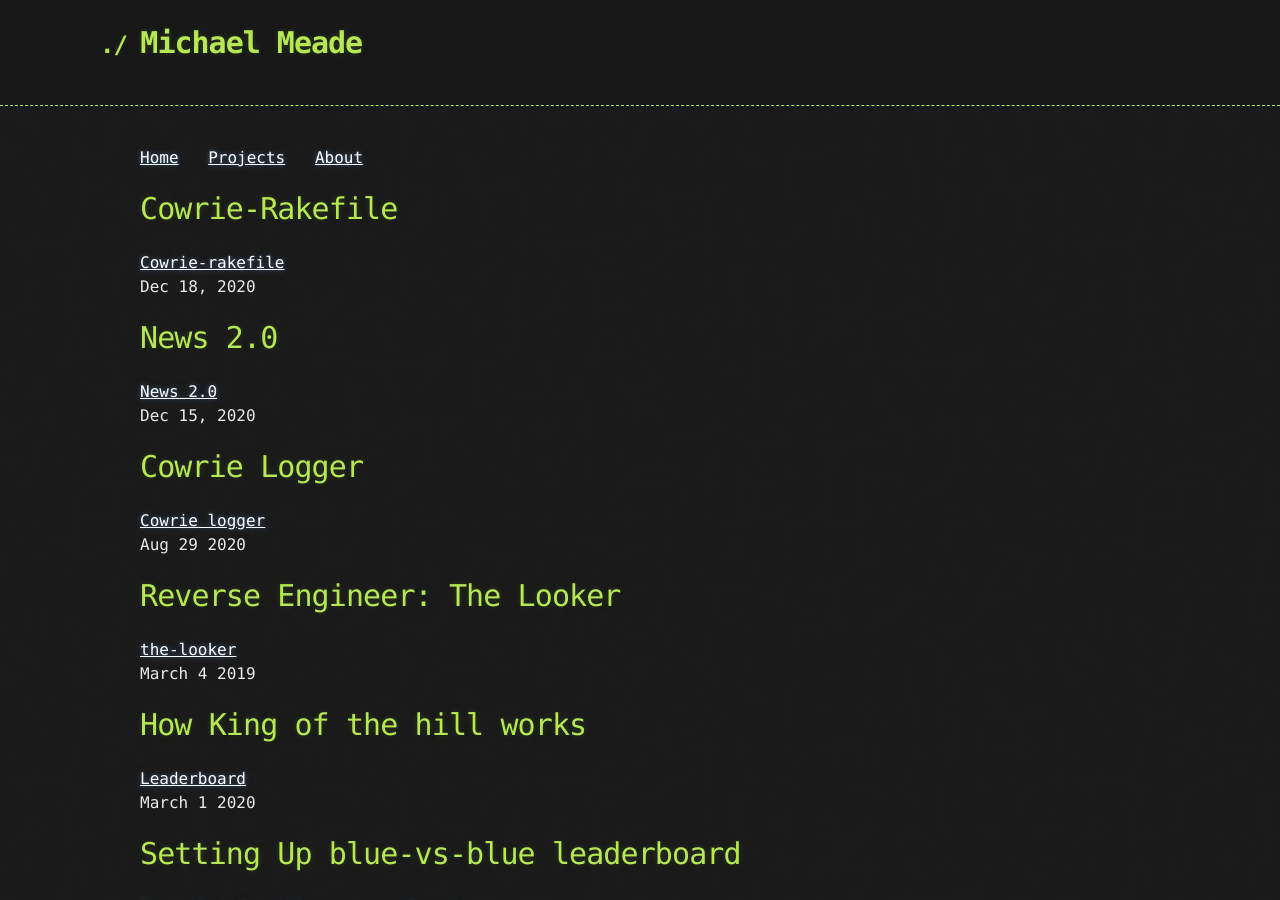
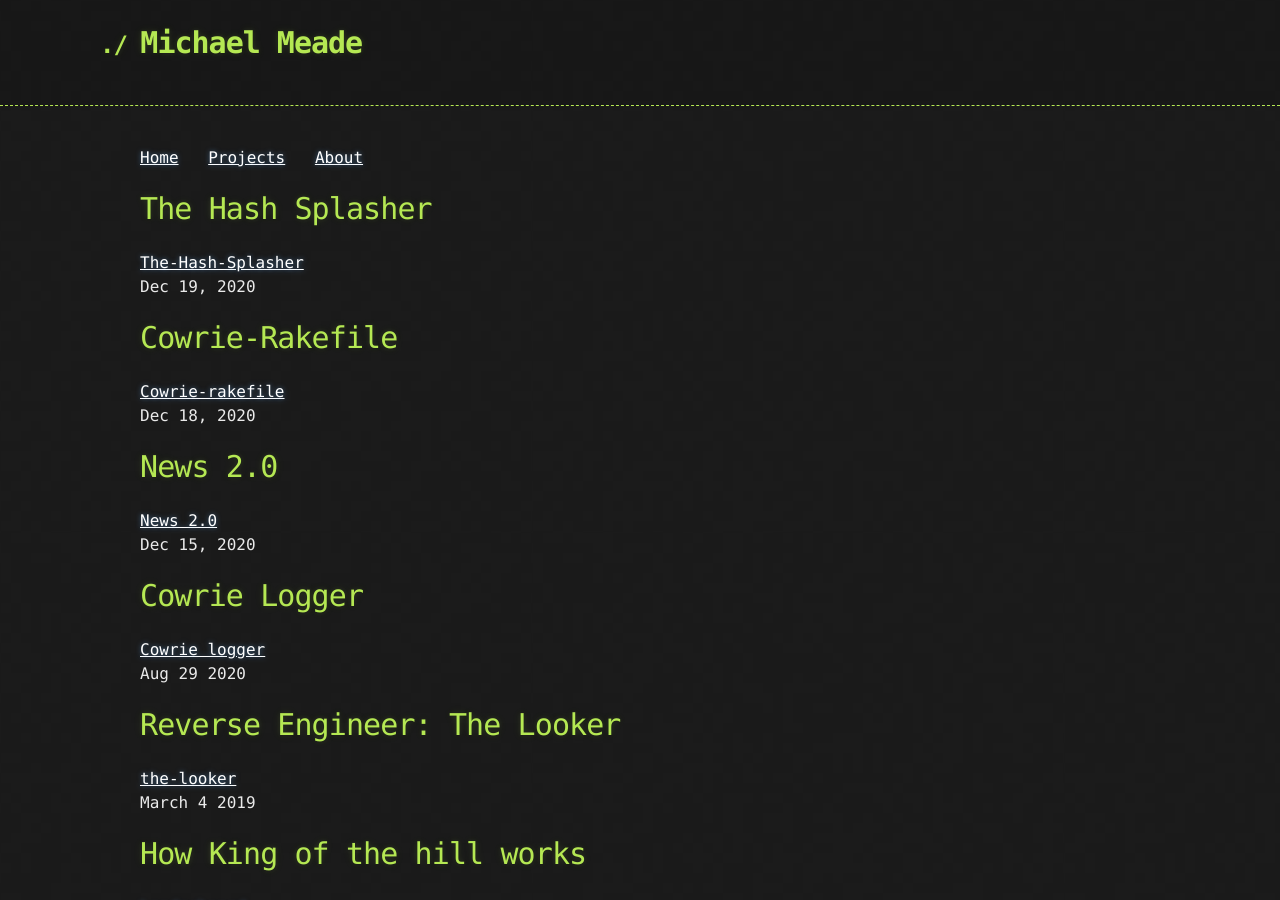
Before and after one commit to Michael-Meade/MinerFind, a Jekyll site: the page built from Projects.md, in a window 1280 px wide and 900 px high. Built offline with Jekyll 4.4.1, drawn with Linux system fonts in a browser that asks for light colours; our own code applies the rules of GitHub Pages for plain Markdown files; the repository's description, which GitHub fills in, is left out.

Commit message:
Update Projects.md

```diff
--- a/Projects.md
+++ b/Projects.md
@@ -1,3 +1,7 @@
+# The Hash Splasher
+[The-Hash-Splasher](./Projects/TheHashSplasher.md)<br>
+Dec 19, 2020
+
 # Cowrie-Rakefile
 [Cowrie-rakefile](./Projects/rakefile-cowrie.md)<br>
 Dec 18, 2020
```
